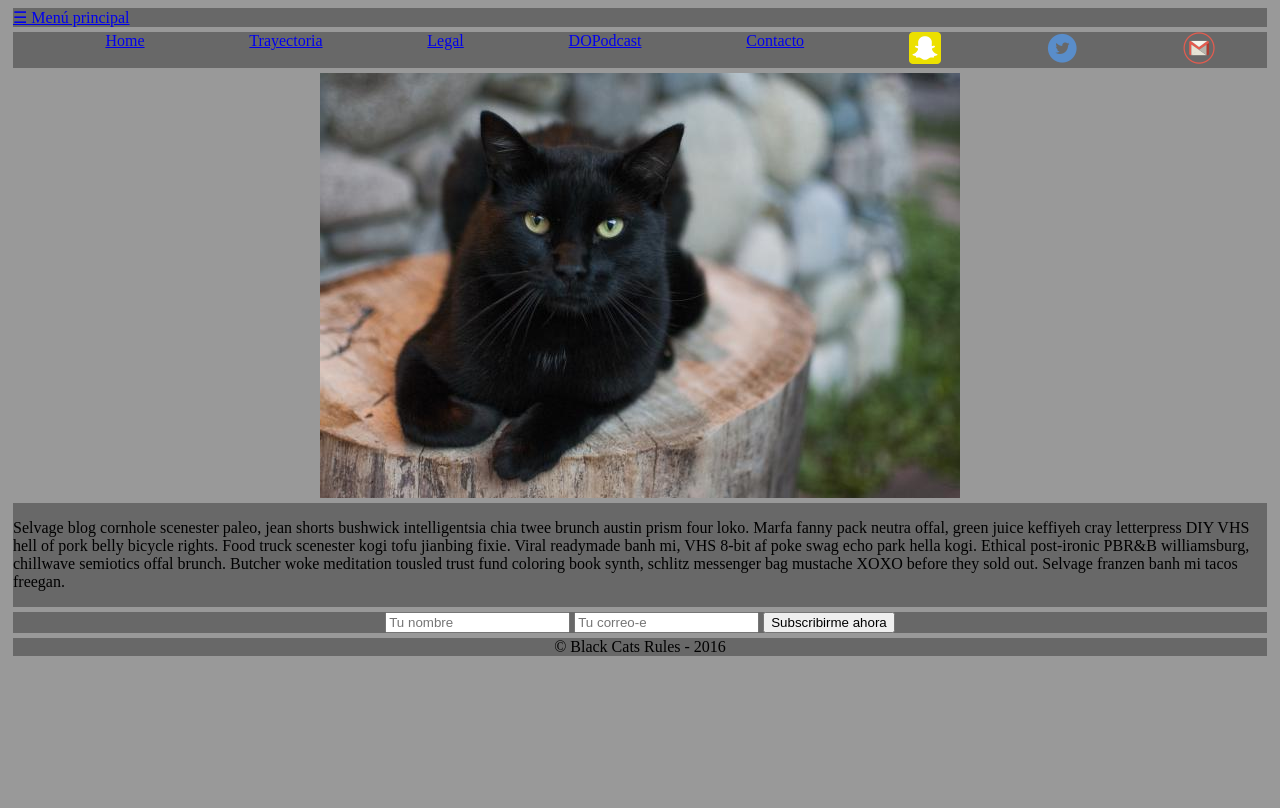
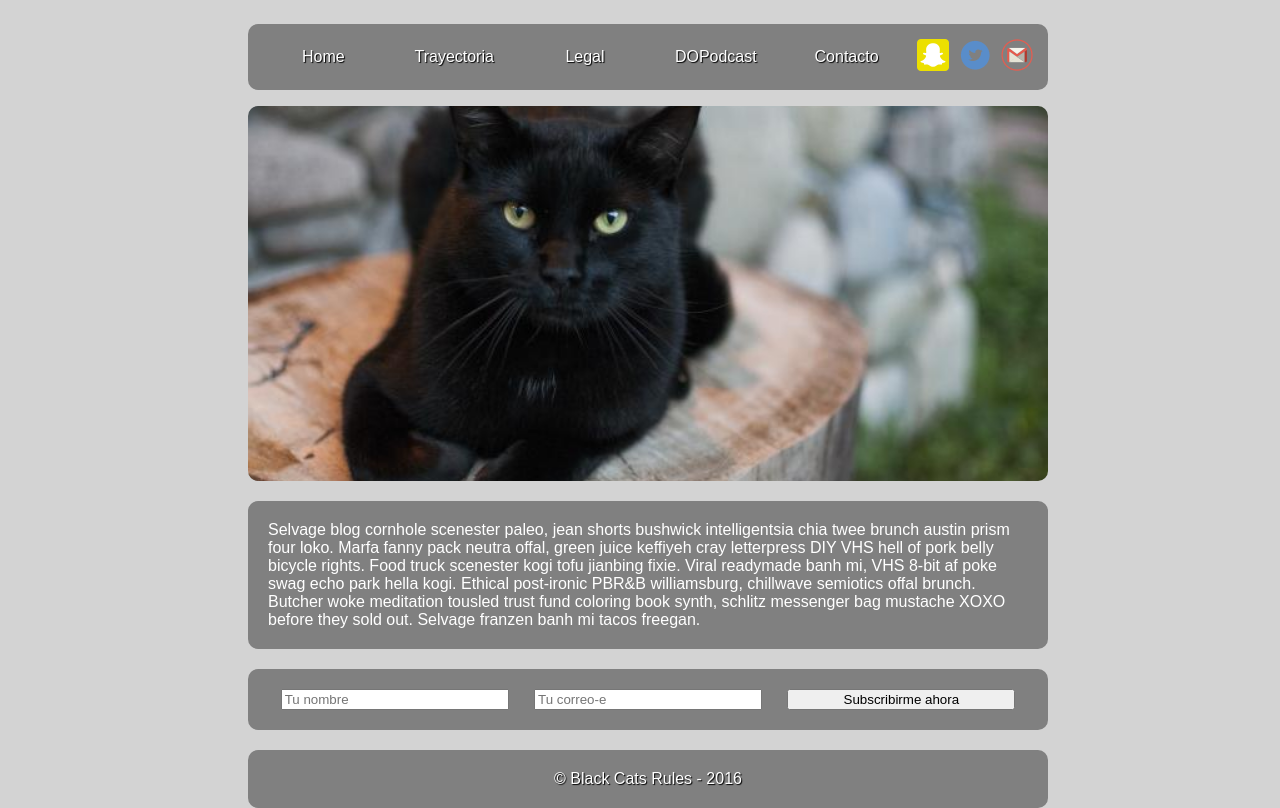
Before and after one commit to AritzMartinez/reto2Ejer, a PHP site: page / in a window 1280 px wide. Before the commit the page ends 656 px from the top, so only its background shows below. Run offline with PHP 8.4, Linux system fonts and the light colour scheme.

Commit message:
css 4 y 5

```diff
--- a/aritz 2/diw/Ejercicios1-5/4 - Menú horizontal/index.html
+++ b/aritz 2/diw/Ejercicios1-5/4 - Menú horizontal/index.html
@@ -3,7 +3,7 @@
 <head>
     <meta charset="UTF-8">
     <title>Flex Menu</title>
-    <link rel="stylesheet" href="style.css">
+    <link rel="stylesheet" href="css/style.css">
 </head>
 <body>
 <ul class="principal">
--- a/aritz 2/diw/Ejercicios1-5/5 - Gato1/css/main.css
+++ b/aritz 2/diw/Ejercicios1-5/5 - Gato1/css/main.css
@@ -13,12 +13,16 @@ html {
 body {
     background-color: lightgray;
     font-family:sans-serif;
+    display: flex;
+    justify-content: center;
     /*Añade aquí las propiedades Flexbox*/
 }
 
 /* Contenedor */
 main {
     width: 800px;
+    display: flex;
+    flex-direction: column;
     /*Añade aquí las propiedades Flexbox*/
     min-height: 100vh;
 }
@@ -34,11 +38,18 @@ ul.principal {
     padding: 10px;
     background: gray;
     list-style: none;
+    display: flex;
+    align-items: center;
+    justify-content: space-around;
     /*Añade aquí las propiedades Flexbox*/
 }
 
 .menu {
     height: 32px;
+    display: flex;
+    flex: 1;
+    align-items: center;
+    justify-content: center;
     /*Añade aquí las propiedades Flexbox*/
 }
 
@@ -51,6 +62,8 @@ ul.principal {
 }
 
 .social {
+    display: flex;
+    margin: 5px;
   /*Añade aquí las propiedades Flexbox*/
 }
 
@@ -101,10 +114,16 @@ ul.principal {
 
 #subscribe form {
   /*Añade aquí las propiedades Flexbox*/
+    display: flex;
+    justify-content: space-around;
 }
 
 #subscribe form > * {
   /*Añade aquí las propiedades Flexbox*/
+    display: flex;
+    align-self: center;
+    justify-content: center;
+    flex-basis: 30%;
 }
 
 /* Footer */
--- a/aritz 2/diw/Ejercicios1-5/5 - Gato1/index.html
+++ b/aritz 2/diw/Ejercicios1-5/5 - Gato1/index.html
@@ -4,7 +4,7 @@
 <head>
     <meta charset="UTF-8">
     <title>Black Cats Rules</title>
-    <link rel="stylesheet" href="style.css">
+    <link rel="stylesheet" href="css/main.css">
 </head>
 
 <body>
@@ -50,7 +50,7 @@
         </ul>
 
         <!-- Zona central banner -->
-        <section id="banner"><img src="img/black-cat.jpg"></section>
+        <section id="banner"></section>
 
         <!-- Zona contenido textual -->
         <section id="contenido">
--- a/aritz 2/diw/Ejercicios1-5/5 - Gato1/style.css
+++ /dev/null
@@ -1,35 +0,0 @@
-body{
-    background: #999999;
-
-}
-#subscribe{
-    margin: 5px;
-    background: #686868;
-    display: flex;
-    justify-content: center;
-}
-#contenido{
-    margin: 5px;
-    background: #686868;
-}
-#principal{
-    margin: 5px;
-    background: #686868;
-    list-style: none;
-    display: flex;
-    justify-content: space-around;
-}
-#movil{
-    margin: 5px;
-    background: #686868;
-}
-footer{
-    margin: 5px;
-    background: #686868;
-    display: flex;
-    justify-content: center;
-}
-section{
-    display: flex;
-    justify-content: center;
-}
```
Also changed, not shown: other parts of aritz 2/diw/Ejercicios1-5/5 - Gato1/css/main.css (+37 -3 lines), aritz 2/diw/Ejercicios1-5/4 - Menú horizontal/css/style.css (+42 -4 lines), aritz 2/diw/Ejercicios1-5/4 - Menú horizontal/style.css (deleted, +0 -30 lines), 1 other file.
